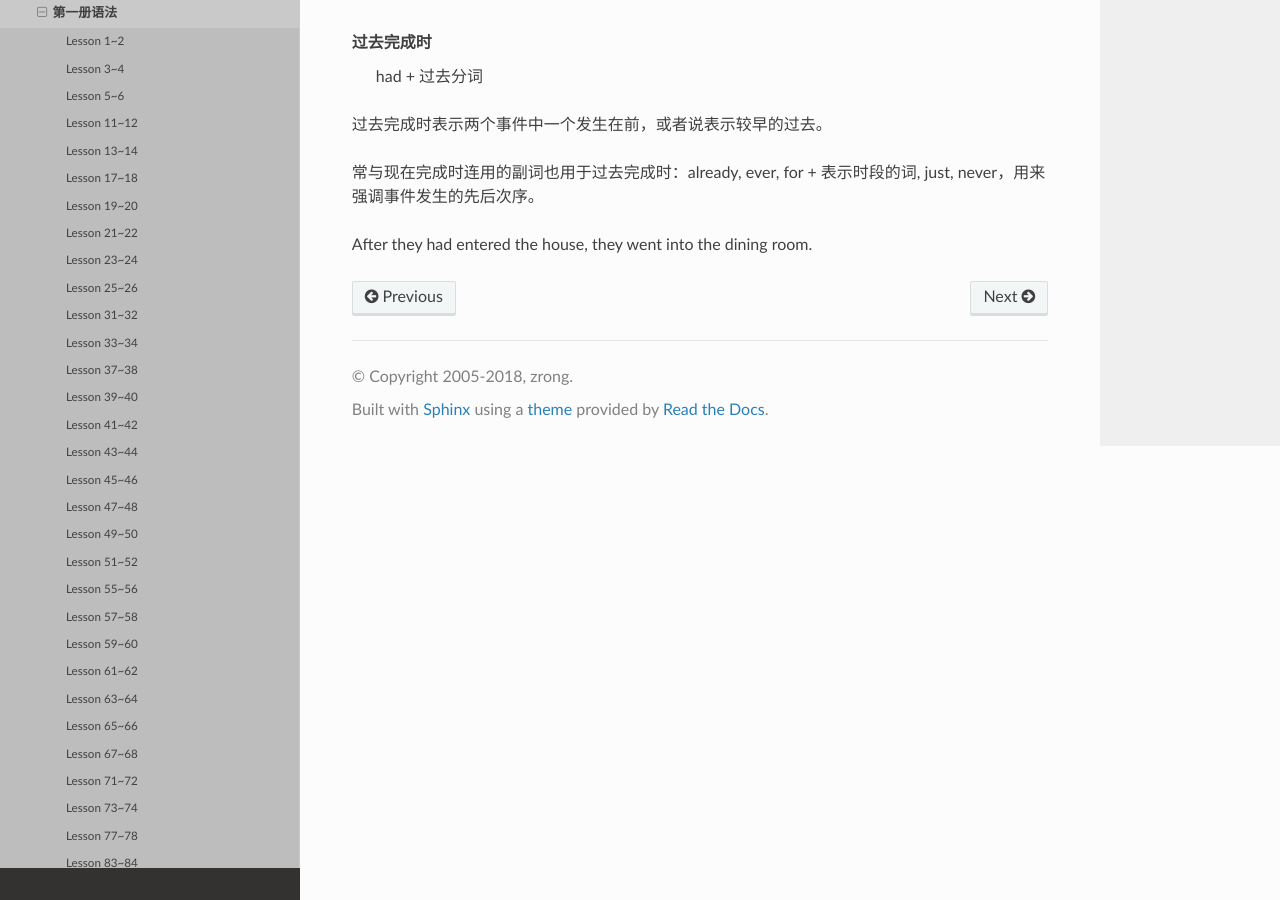
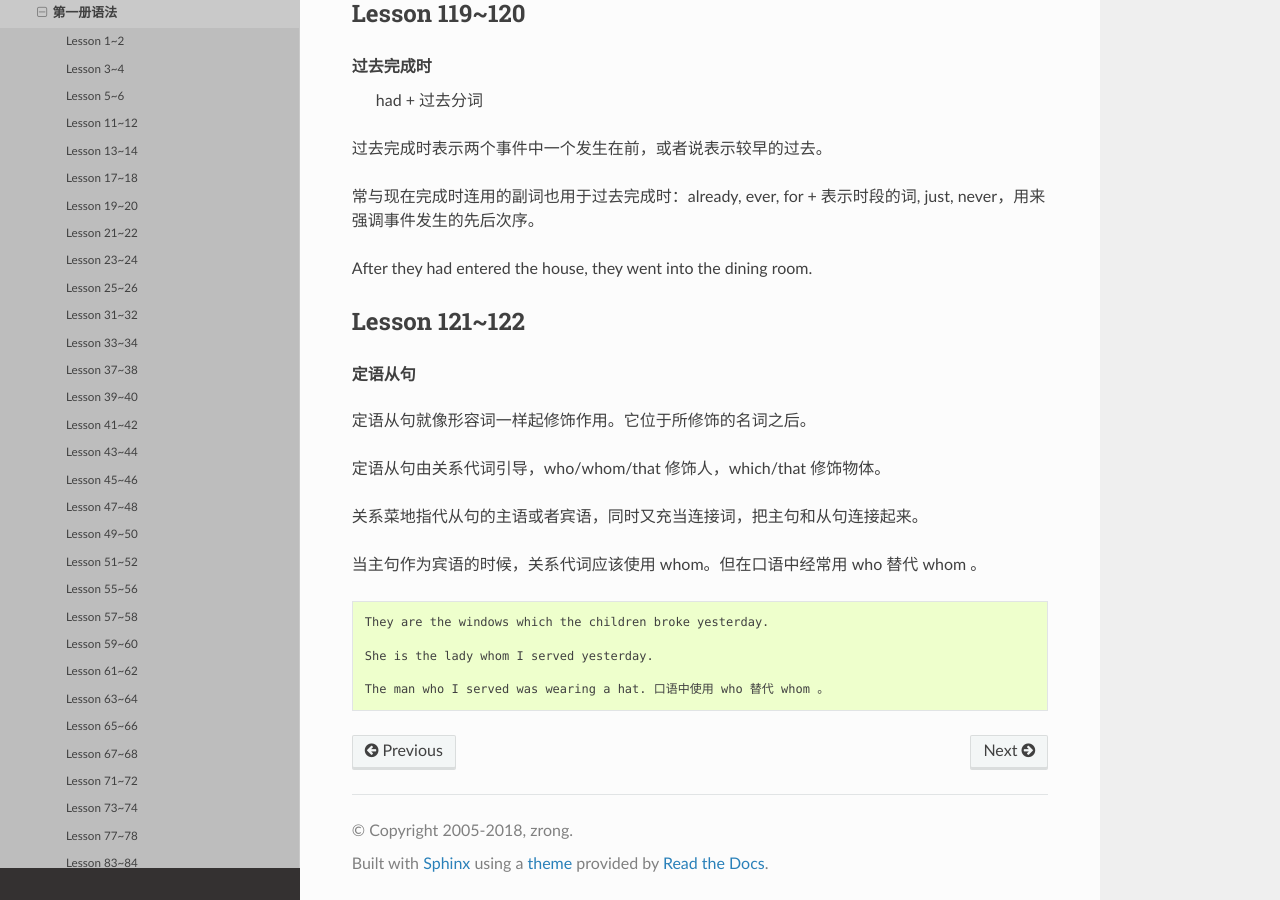
Before and after one commit to zrong/wiki, a Sphinx documentation site: the page built from source/lang/nce/1grammar.rst, in a window 1280 px wide and 900 px high, scrolled down 22426 px. Built offline with Sphinx 7.4.7 and the Read the Docs theme 2.0.0, drawn with Linux system fonts in a browser that asks for light colours.

Commit message:
📦 NEW: add 121-122

```diff
--- a/source/lang/nce/1grammar.rst
+++ b/source/lang/nce/1grammar.rst
@@ -1013,3 +1013,24 @@ Lesson 119~120
 常与现在完成时连用的副词也用于过去完成时：already, ever, for + 表示时段的词, just, never，用来强调事件发生的先后次序。
 
 After they had entered the house, they went into the dining room.
+
+Lesson 121~122
+================
+
+.. glossary::
+
+    定语从句
+
+定语从句就像形容词一样起修饰作用。它位于所修饰的名词之后。
+
+定语从句由关系代词引导，who/whom/that 修饰人，which/that 修饰物体。
+
+关系菜地指代从句的主语或者宾语，同时又充当连接词，把主句和从句连接起来。
+
+当主句作为宾语的时候，关系代词应该使用 whom。但在口语中经常用 who 替代 whom 。 ::
+
+    They are the windows which the children broke yesterday.
+
+    She is the lady whom I served yesterday.
+
+    The man who I served was wearing a hat. 口语中使用 who 替代 whom 。
```
Also changed, not shown: source/lang/nce/1sentence.rst (+16 -0 lines).
